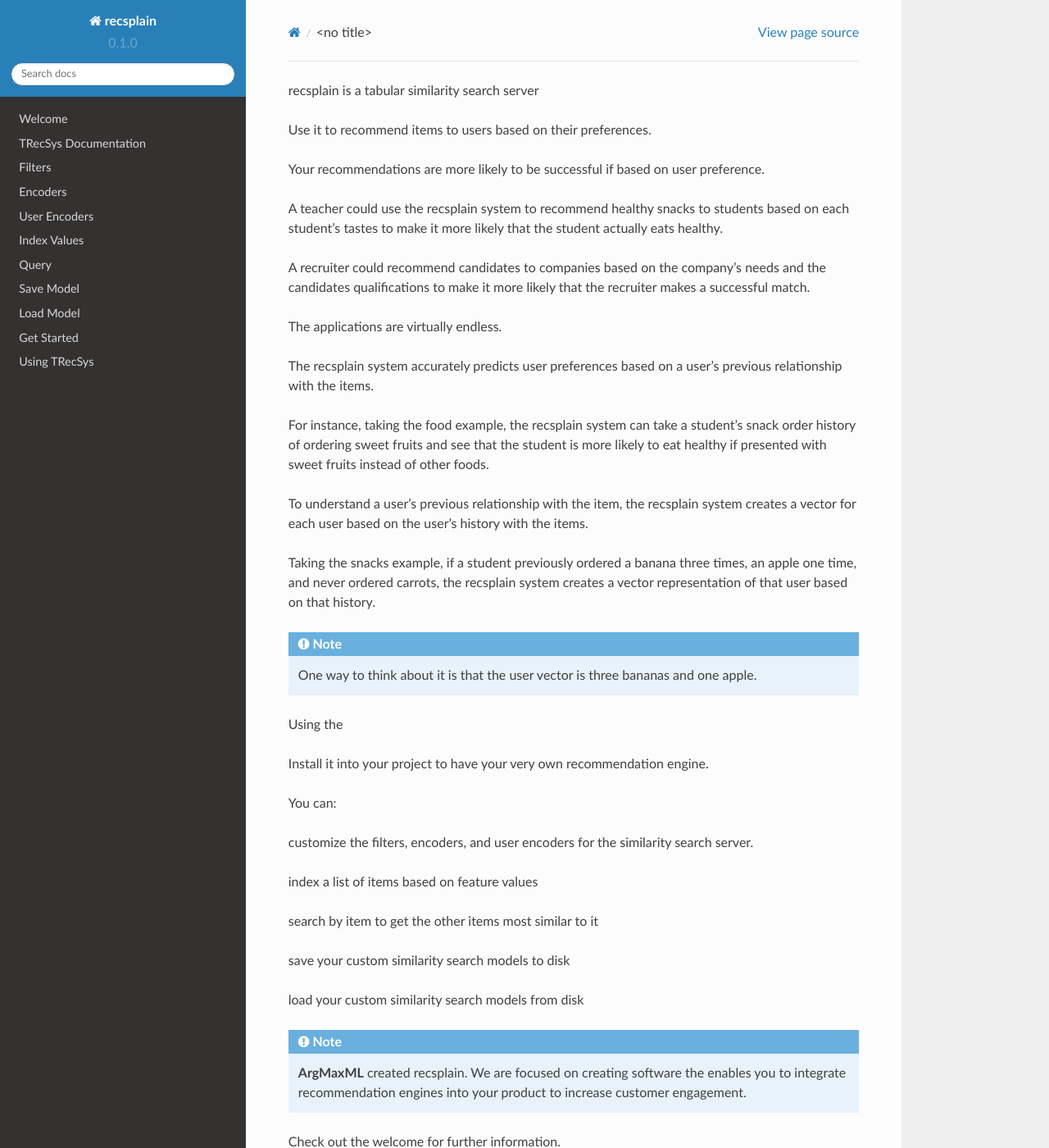
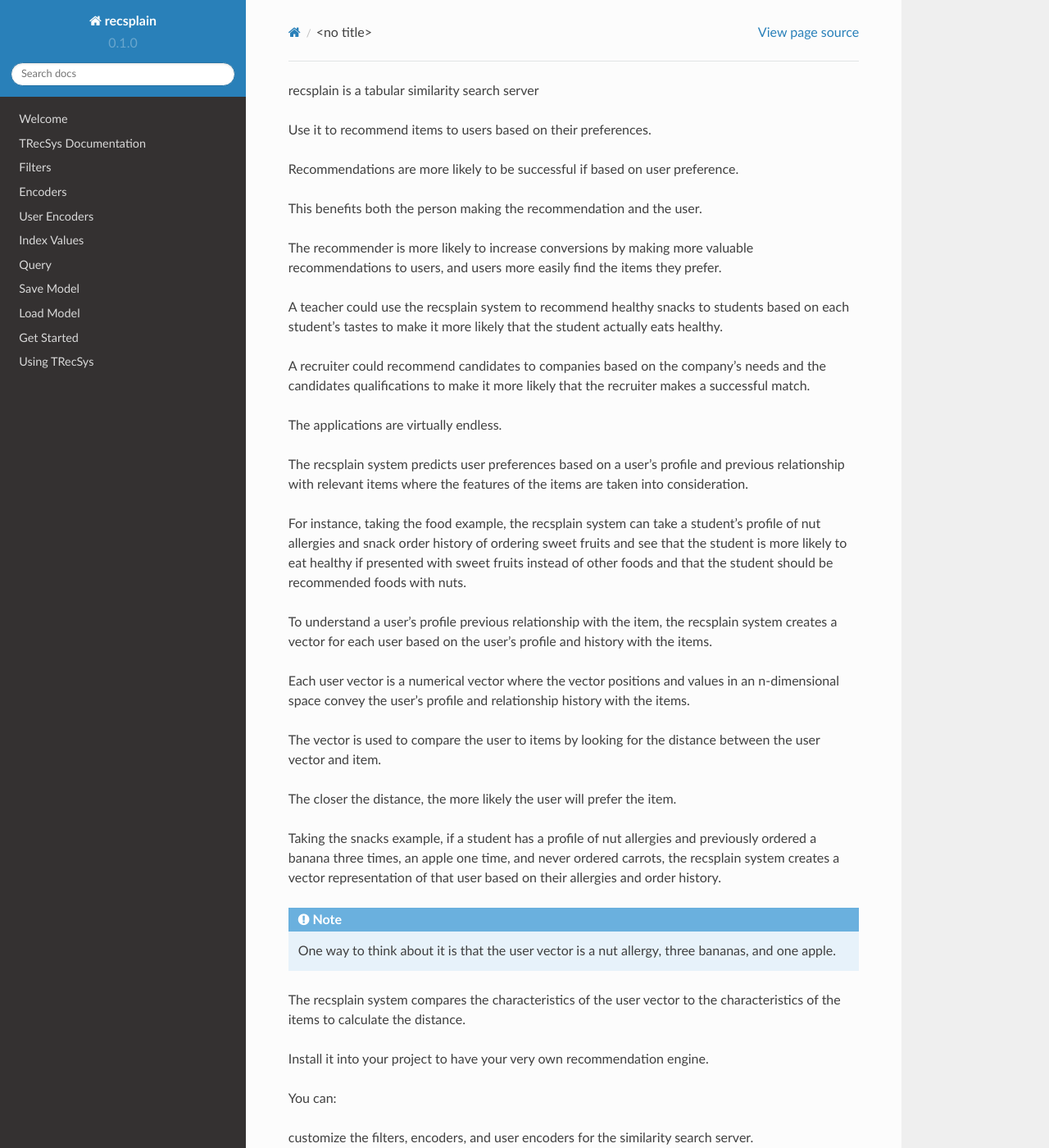
Before and after one commit to argmaxml/recsplain, a Sphinx documentation site: the page built from docs/source/index.rst, in a window 1280 px wide and 1400 px high. Shown: the whole window at 82% size. Built offline with Sphinx 7.4.7 and the Read the Docs theme 2.0.0, drawn with Linux system fonts in a browser that asks for light colours.

Commit message:
more work on intro

```diff
--- a/docs/source/index.rst
+++ b/docs/source/index.rst
@@ -8,7 +8,12 @@
 
 Use it to recommend items to users based on their preferences.
 
-Your recommendations are more likely to be successful if based on user preference.
+Recommendations are more likely to be successful if based on user preference.
+
+This benefits both the person making the recommendation and the user.
+
+The recommender is more likely to increase conversions by making more valuable recommendations to users, and users
+more easily find the items they prefer.
 
 A teacher could use the recsplain system to recommend healthy snacks to students based on each student's tastes to make
 it more likely that the student actually eats healthy.
@@ -18,21 +23,29 @@
 
 The applications are virtually endless.
 
-The recsplain system accurately predicts user preferences based on a user's previous relationship with the items.
+The recsplain system predicts user preferences based on a user's profile and previous relationship with relevant items
+where the features of the items are taken into consideration.
 
-For instance, taking the food example, the recsplain system can take a student's snack order history of ordering sweet fruits
-and see that the student is more likely to eat healthy if presented with sweet fruits instead of other foods.
+For instance, taking the food example, the recsplain system can take a student's profile of nut allergies and snack order history of ordering
+sweet fruits and see that the student is more likely to eat healthy if presented with sweet fruits instead of other foods and that the student
+should be recommended foods with nuts.
 
-To understand a user's previous relationship with the item, the recsplain system creates a vector for each user based on the
-user's history with the items.
+To understand a user's profile previous relationship with the item, the recsplain system creates a vector for each user based on the
+user's profile and history with the items.
 
-Taking the snacks example, if a student previously ordered a banana three times, an apple one time, and never ordered carrots,
-the recsplain system creates a vector representation of that user based on that history.
+Each user vector is a numerical vector where the vector positions and values in an n-dimensional space convey the user's profile and relationship history with the items.
+
+The vector is used to compare the user to items by looking for the distance between the user vector and item.
+
+The closer the distance, the more likely the user will prefer the item.
+
+Taking the snacks example, if a student has a profile of nut allergies and previously ordered a banana three times, an apple one time, and never ordered carrots,
+the recsplain system creates a vector representation of that user based on their allergies and order history.
 
 .. note::
-   One way to think about it is that the user vector is three bananas and one apple.
+   One way to think about it is that the user vector is a nut allergy, three bananas, and one apple.
 
-Using the
+The recsplain system compares the characteristics of the user vector to the characteristics of the items to calculate the distance.
 
 Install it into your project to have your very own recommendation engine.
 
```
